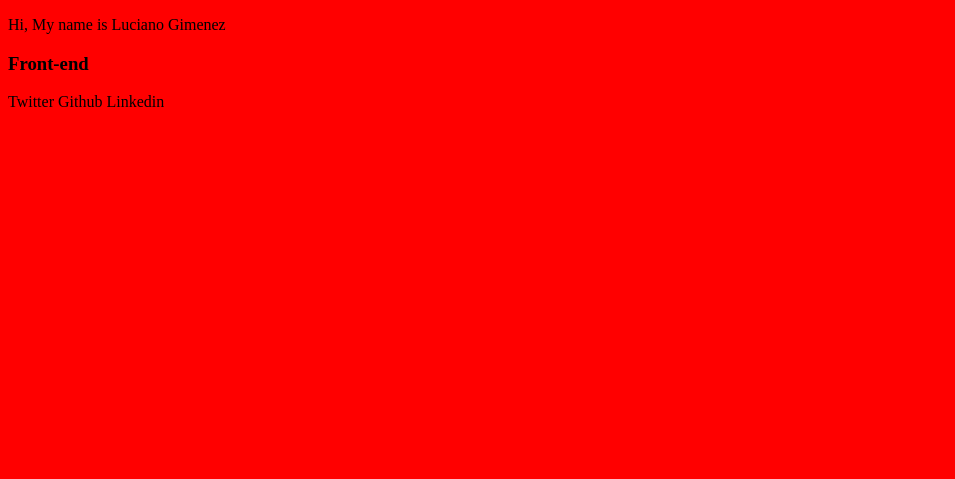
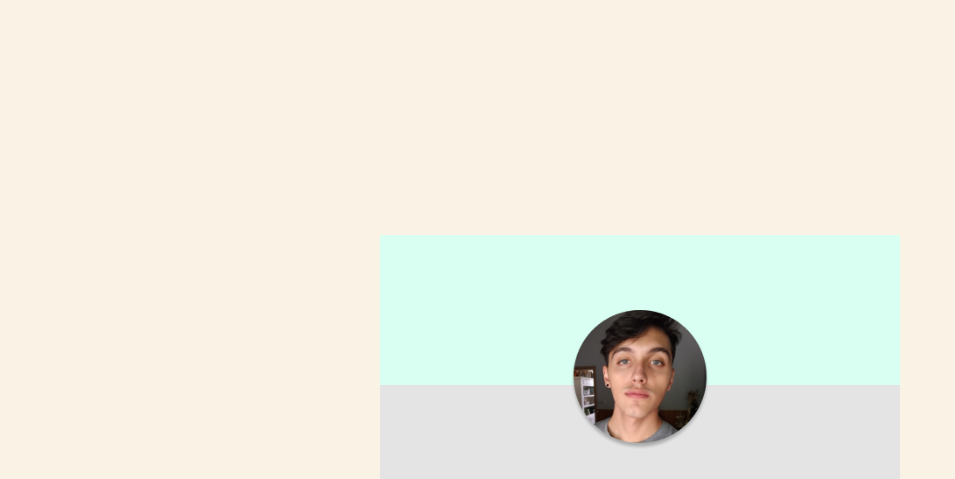
Before and after one commit to LucianoGimenezz/Avatar-profile, a website built with webpack: page public/index.html in a window 1280 px wide. Shown: the top 479 px of the page, without its empty margins (0-955 px from the left). Built offline with nearby package versions, Linux system fonts and the light colour scheme.

Commit message:
[ADD] Loader images, and style finished

```diff
--- a/package.json
+++ b/package.json
@@ -15,6 +15,7 @@
     "@babel/plugin-transform-runtime": "^7.18.5",
     "@babel/preset-env": "^7.18.2",
     "babel-loader": "^8.2.5",
+    "copy-webpack-plugin": "^11.0.0",
     "css-loader": "^6.7.1",
     "html-webpack-plugin": "^5.5.0",
     "mini-css-extract-plugin": "^2.6.1",
--- a/src/styles/styles.css
+++ b/src/styles/styles.css
@@ -1,3 +1,88 @@
+:root {
+  --ligth-color-bg: #FBF2E6;
+  --ligth-color-div1: #D8FFF1;
+  --ligth-color-div2: #E4E4E4
+}
+
+*{
+  box-sizing:border-box;
+  padding: 0;
+  margin:0;
+}
+
+html {
+  font-size:62.5%;
+}
+
 body {
-    background-color: red;
+    background-color: var(--ligth-color-bg);
 }
+main {
+  display: flex;
+  align-items: center;
+  justify-content: center;
+  width: 100%;
+  height: 100vh;
+}
+
+.card {
+ width:100%;
+ max-width:520px;
+ display:flex;
+ flex-direction:column;
+}
+
+.card__image {
+  position:relative;
+  width:100%;
+  height: 150px;
+  display:flex;
+  justify-content:center;
+  align-items:center;
+  background-color:var(--ligth-color-div1);
+}
+
+.card__image span {
+  position:absolute;
+  top:calc(50%);
+  width:140px;
+  height: 140px;
+  border-radius: 50%;
+}
+
+.card__image span img {
+  position:relative;
+  width:100%;
+  height:100%;
+  object-fit:cover;
+}
+
+
+.card__info {
+  display:flex;
+  flex-direction:column;
+  justify-content:flex-end;
+  align-items:center;
+  width:100%;
+  height: 180px;
+  background-color:var(--ligth-color-div2);
+}
+
+.card__info h3 {
+  font-size:1.6rem;
+  margin-top:5px;
+}
+
+.icons-container {
+  width:50%;
+  margin-bottom: 8px;
+  display:flex;
+  justify-content:space-around;
+}
+
+.rule {
+  margin: 4px 0 6px 0;
+  opacity:0.3;
+  border: 1px solid #000;
+  width: 40%
+}
--- a/src/templates/Card.js
+++ b/src/templates/Card.js
@@ -1,16 +1,37 @@
+import gitHub from '../assets/icons/github1.png';
+import profile from '../assets/images/perfilPng.png';
+
 const Card = () => {
     const view = `
     <section class="card">
         <div class="card__image">
-            <span></span>
+            <span>
+              <img src="${profile}"/>
+            </span>
         </div>
         <div class="card__info">
             <p class="card__about">Hi, My name is Luciano Gimenez</p>
             <h3 class="card__title">Front-end</h3>
+            <div class="rule"></div>
             <div class="icons-container">
-                <span>Twitter</span>
-                <span>Github</span>
-                <span>Linkedin</span>
+                <a>
+                  <img
+                   src="assets/icons/twitter1.png"
+                   alt="Logo de twitter"
+                   />
+                </a>
+                <a>
+                 <img
+                    src="${gitHub}"
+                    alt="Logo de github"
+                    />
+                </a>
+                <a>
+                  <img
+                     src="assets/icons/linkedin1.png"
+                     alt="Logo de linkedin"
+                    />
+                </a>
             </div>
         </div>
     </section>
--- a/webpack.config.js
+++ b/webpack.config.js
@@ -1,6 +1,7 @@
 const path = require('path');
 const HtmlWebpackPlugin = require('html-webpack-plugin');
 const MiniCssExtractPlugin = require('mini-css-extract-plugin');
+const CopyWebpackPlugin = require('copy-webpack-plugin');
 
 module.exports = {
   entry: './src/index',
@@ -27,7 +28,14 @@ module.exports = {
             MiniCssExtractPlugin.loader,
             'css-loader'
          ]
-       }
+       },
+      {
+        test:/\.(png|jpg)$/i,
+        type: 'asset/resource',
+        generator: {
+          filename: 'src/assets[hash][ext]'
+        }
+      }
     ]
   },
   plugins: [
@@ -37,5 +45,17 @@ module.exports = {
       filename: './index.html'
     }),
     new MiniCssExtractPlugin(),
+    new CopyWebpackPlugin({
+      patterns: [
+        {
+          from: path.resolve(__dirname, 'src/assets/icons'),
+          to: 'assets/icons'
+        },
+        {
+          from: path.resolve(__dirname, 'src/assets/images'),
+          to: 'assets/images'
+        }
+      ]
+    })
   ]
 }
```
Also changed, not shown: src/assets/icons/github1.png (added), src/assets/icons/linkedin1.png (added), src/assets/icons/twitter1.png (added), src/assets/images/perfil.jpg (added), src/assets/images/perfilPng.png (added), 1 other file.
